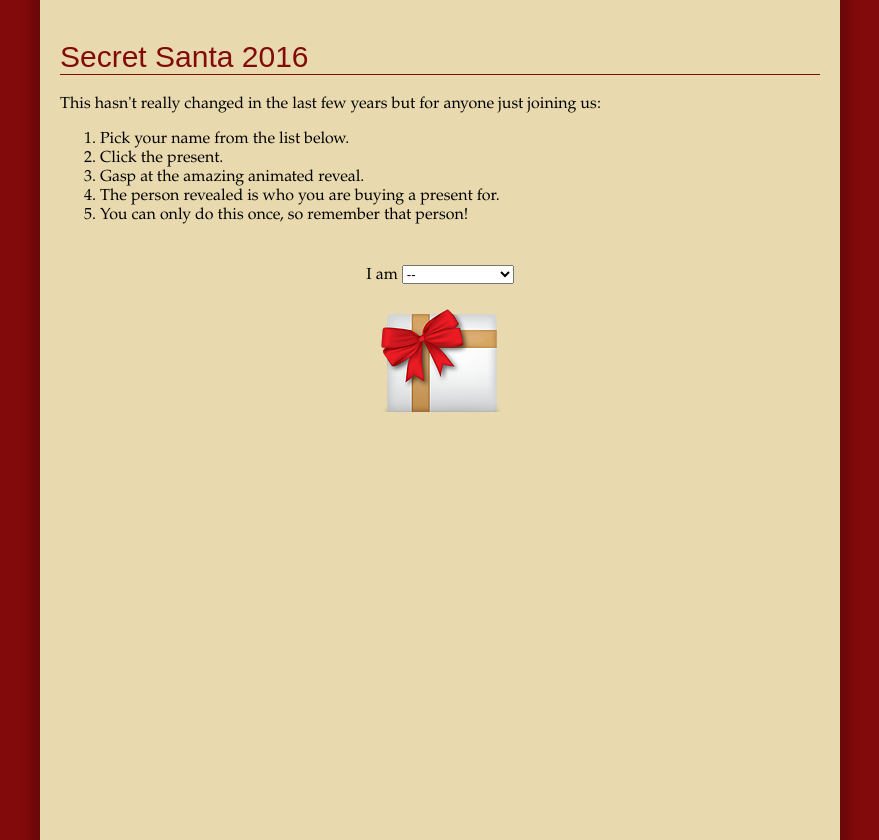
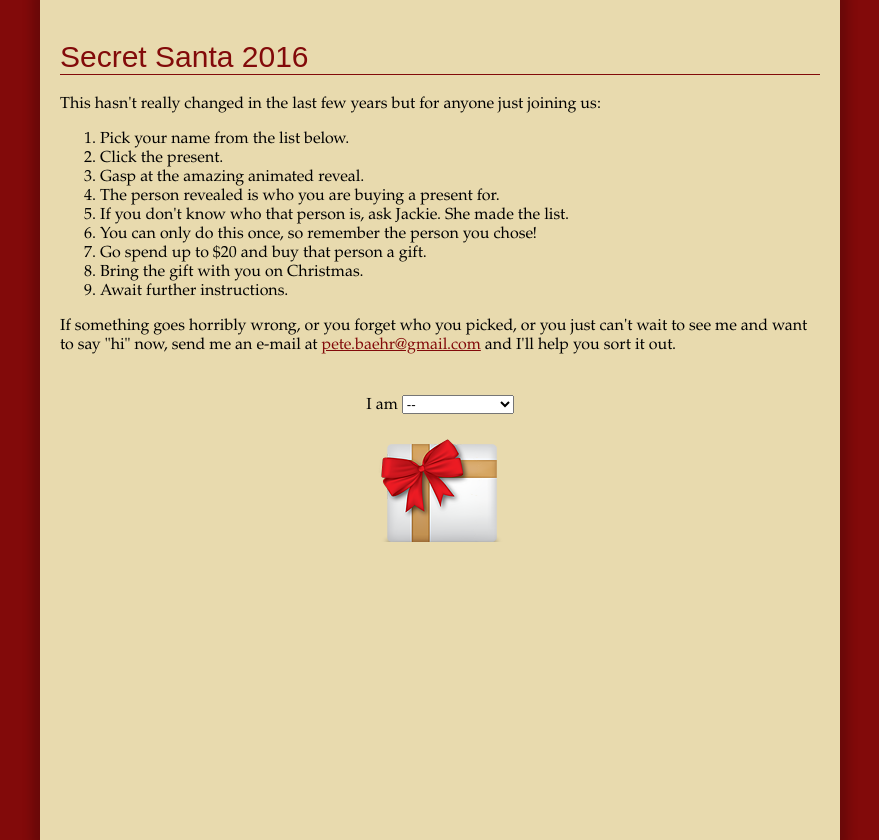
Before and after one commit to pbaehr/secretsanta, a Django app: template people/templates/home.html in a window 1280 px wide. Shown: the whole page, without its empty margins (200-1079 px from the left). Run offline with Django 3.2, Linux system fonts and the light colour scheme; the template is opened without the code that fills it: values that come from a table or form of the project are taken from there, others are empty; tables that the repository leaves empty hold one stand-in row (values such as "Sample post").

Commit message:
Updates done for 2016

```diff
--- a/people/templates/home.html
+++ b/people/templates/home.html
@@ -16,8 +16,13 @@
               <li>Click the present.</li>
               <li>Gasp at the amazing animated reveal.</li>
               <li>The person revealed is who you are buying a present for.</li>
-              <li>You can only do this once, so remember that person!</li>
+							<li>If you don't know who that person is, ask Jackie. She made the list.</li>
+              <li>You can only do this once, so remember the person you chose!</li>
+							<li>Go spend up to $20 and buy that person a gift.</li>
+							<li>Bring the gift with you on Christmas.</li>
+							<li>Await further instructions.</li>
             </ol>
+						<p>If something goes horribly wrong, or you forget who you picked, or you just can't wait to see me and want to say "hi" now, send me an e-mail at <a href="mailto:pete.baehr@gmail.com">pete.baehr@gmail.com</a> and I'll help you sort it out.</p>
                 <p class="choice">I am
                     <select name="picker" id="picker">
                         <option value="--">--</option>
```
